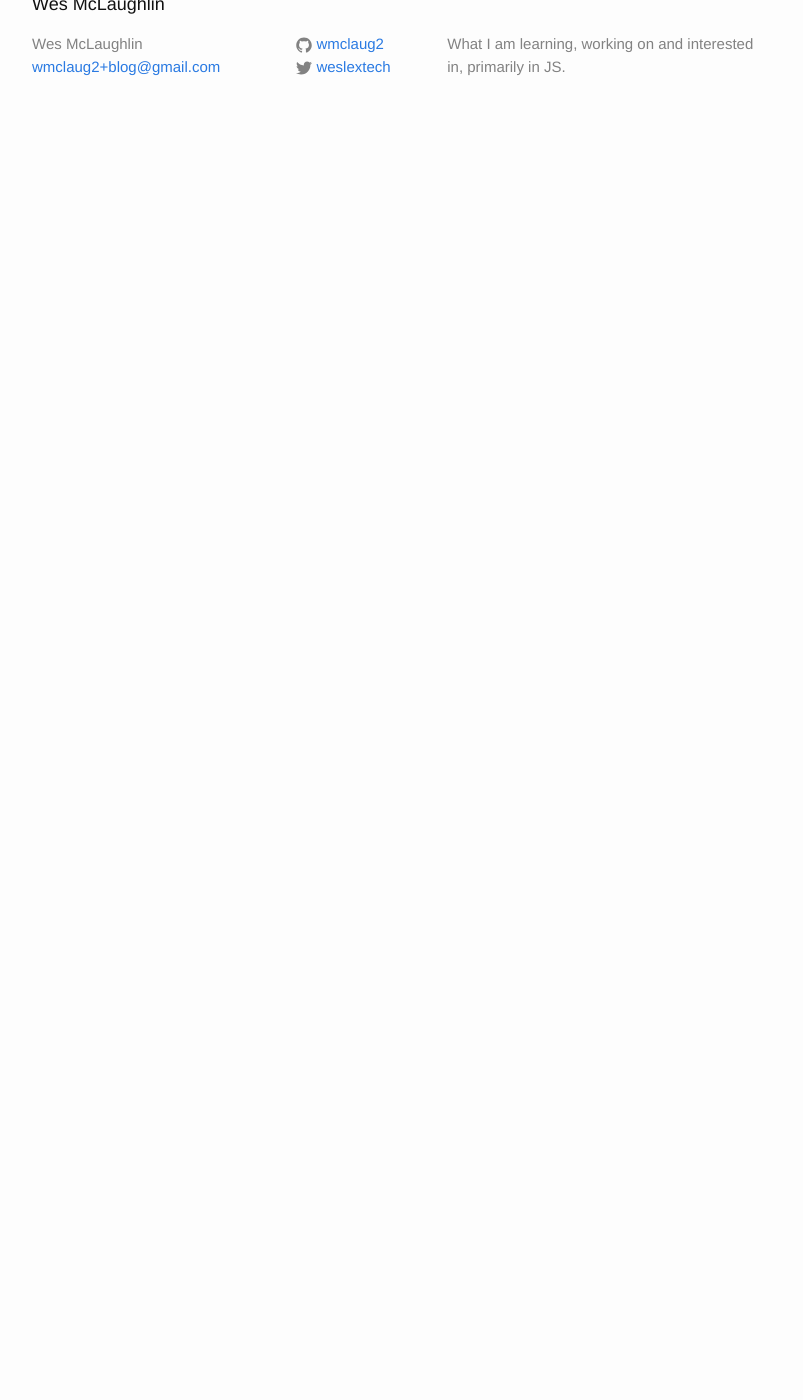
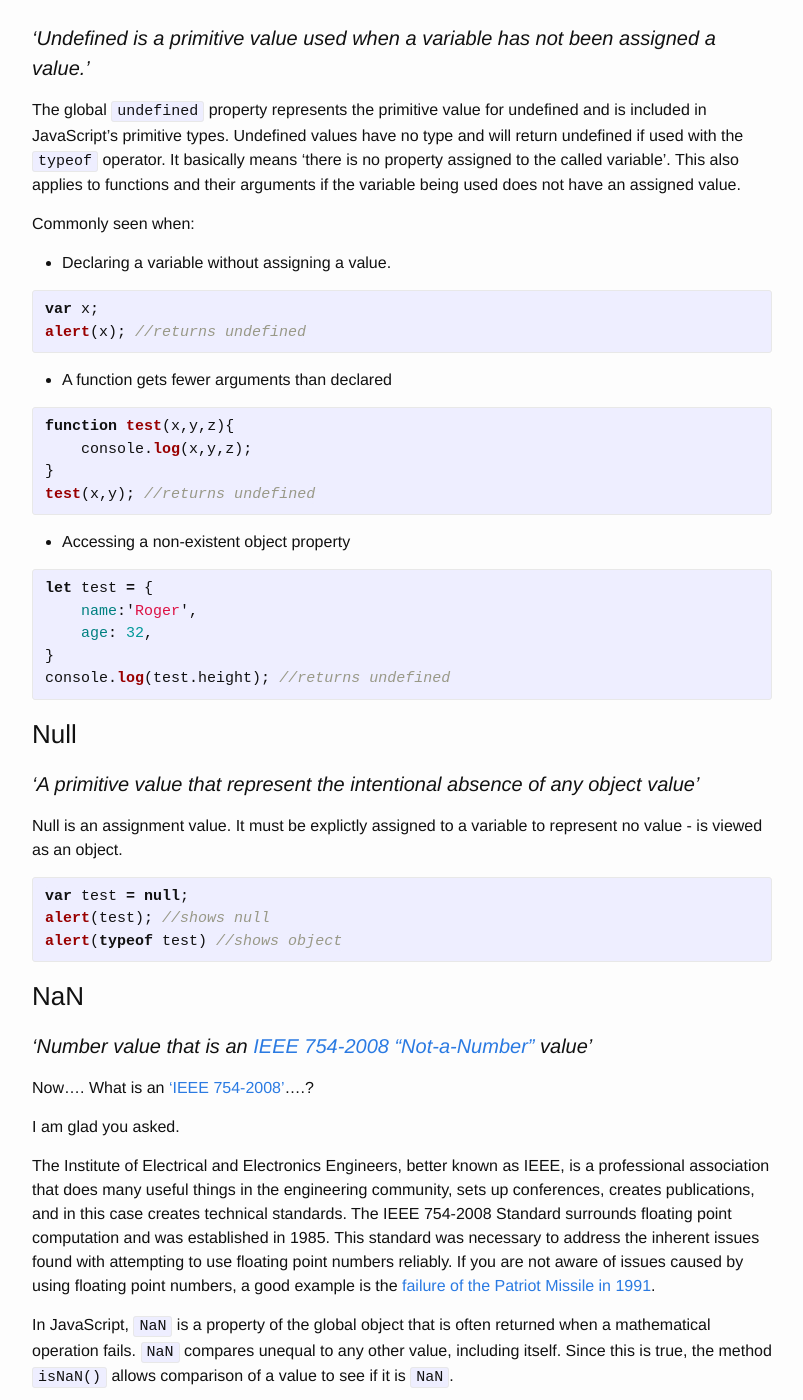
Before and after one commit to Wmclaug2/blog, a Jekyll site: the page built from _posts/2017-03-01-undefined-null-and-nan.markdown, in a window 1280 px wide and 1400 px high, scrolled down 270 px. Shown: the whole window, without its empty margins (238-1041 px from the left). Built offline with Jekyll 4.4.1, drawn with Linux system fonts in a browser that asks for light colours; before the commit the page ends 900 px from its top, so only the background shows below that; some of the changed text lies outside the part shown.

Commit message:
add new post

```diff
--- a/Gemfile
+++ b/Gemfile
@@ -9,7 +9,7 @@ ruby RUBY_VERSION
 #
 # This will help ensure the proper Jekyll version is running.
 # Happy Jekylling!
-gem "jekyll", "3.4.1"
+# gem "jekyll", "3.4.1"
 
 # This is the default theme for new Jekyll sites. You may change this to anything you like.
 gem "minima", "~> 2.0.0"
@@ -17,7 +17,7 @@ gem 'jekyll-theme-modernist'
 
 # If you want to use GitHub Pages, remove the "gem "jekyll"" above and
 # uncomment the line below. To upgrade, run `bundle update github-pages`.
-# gem "github-pages", group: :jekyll_plugins
+ gem "github-pages", group: :jekyll_plugins
 
 # If you have any plugins, put them here!
 group :jekyll_plugins do
--- a/_posts/2017-03-01-undefined-null-and-nan.markdown
+++ b/_posts/2017-03-01-undefined-null-and-nan.markdown
@@ -4,3 +4,64 @@ title:  "Undefined, Null and NaN"
 date:   2017-03-01 12:55:40 -0500
 categories: primitives javascript
 ---
+<i>This post has been written using information found in the [ECMAScript 2016 Language Specification](http://www.ecma-international.org/publications/files/ECMA-ST/Ecma-262.pdf)</i>.
+
+### Undefined
+#### <i>‘Undefined is a primitive value used when a variable has not been assigned a value.’</i>
+
+The global `undefined` property represents the primitive value for undefined and is included in JavaScript’s primitive types. Undefined values have no type and will return undefined if used with the `typeof` operator. It basically means ‘there is no property assigned to the called variable’. This also applies to functions and their arguments if the variable being used does not have an assigned value.
+
+Commonly seen when:
+* Declaring a variable without assigning a value.
+
+{%highlight javascript %}
+var x;
+alert(x); //returns undefined
+{%endhighlight%}
+
+* A function gets fewer arguments than declared
+
+{%highlight javascript%}
+function test(x,y,z){
+    console.log(x,y,z);
+}
+test(x,y); //returns undefined
+{%endhighlight%}
+
+* Accessing a non-existent object property
+
+{%highlight javascript%}
+let test = {
+    name:'Roger',
+    age: 32,
+}
+console.log(test.height); //returns undefined
+{%endhighlight%}
+
+### Null
+#### <i>‘A primitive value that represent the intentional absence of any object value’</i>
+
+Null is an assignment value. It must be explictly assigned to a variable to represent no value  - is viewed as an object.
+
+{%highlight javascript%}
+var test = null;
+alert(test); //shows null
+alert(typeof test) //shows object
+{%endhighlight%}
+
+### NaN
+#### <i>‘Number value that is an [IEEE 754-2008 “Not-a-Number”](http://ieeexplore.ieee.org/document/30711/) value’</i>
+
+Now…. What is an [‘IEEE 754-2008’](http://ieeexplore.ieee.org/document/30711/)….?
+
+I am glad you asked.
+
+The Institute of Electrical and Electronics Engineers, better known as IEEE, is a professional association that does many useful things in the engineering community, sets up conferences, creates publications, and in this case creates technical standards. The IEEE 754-2008 Standard surrounds floating point computation and was established in 1985. This standard was necessary to address the inherent issues found with attempting to use floating point numbers reliably. If you are not aware of issues caused by using floating point numbers, a good example is the [failure of the Patriot Missile in 1991](http://www.math.umn.edu/~arnold/disasters/patriot.html).
+
+ In JavaScript, `NaN` is a property of the global object that is often returned when a mathematical operation fails. `NaN` compares unequal to any other value, including itself. Since this is true, the method `isNaN()` allows comparison of a value to see if it is `NaN`.
+
+For example –
+{% highlight javascript%}
+let failTest = Math.sqrt(-1);
+console.log(failTest);
+{%endhighlight%}
```
Also changed, not shown: Gemfile.lock.
